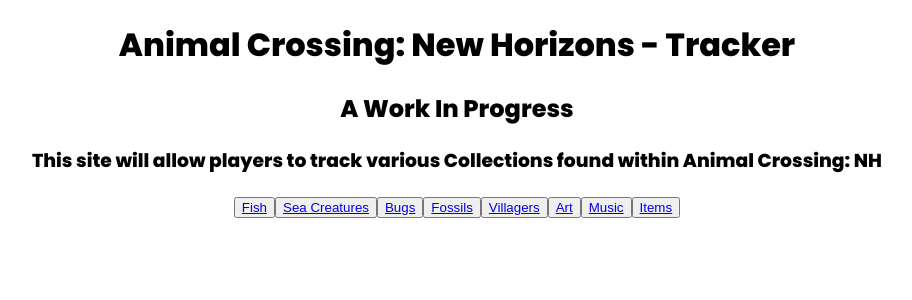
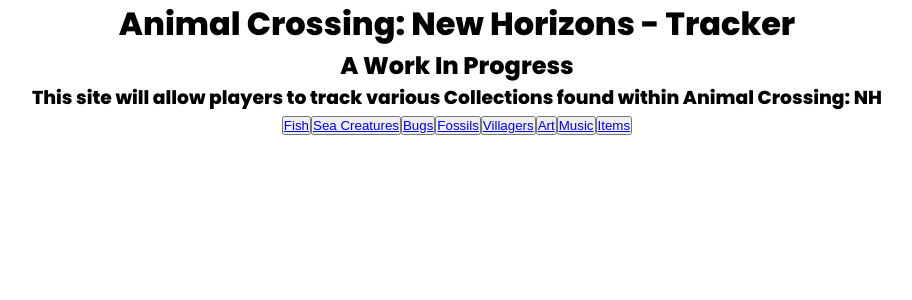
Before and after one commit to Epitome87/React-Animal-Crossing-Tracker, a React (Create React App) app in the folder client/: page / in a window 1280 px wide. Shown: the top 300 px of the page, without its empty margins (183-1095 px from the left). Built offline with nearby package versions, Linux system fonts and the light colour scheme.

Commit message:
Add basic CSS resets.

```diff
--- a/client/src/index.css
+++ b/client/src/index.css
@@ -1,10 +1,18 @@
-@import url('https://fonts.googleapis.com/css2?family=Poppins:wght@200;400;600;800&display=swap');
+@import url("https://fonts.googleapis.com/css2?family=Poppins:wght@200;400;600;800&display=swap");
+
+*,
+*::before,
+*::after {
+  box-sizing: border-box;
+  margin: 0;
+  padding: 0;
+}
 
 body {
   margin: 0;
-  font-family: 'Poppins', -apple-system, BlinkMacSystemFont, 'Segoe UI',
-    'Roboto', 'Oxygen', 'Ubuntu', 'Cantarell', 'Fira Sans', 'Droid Sans',
-    'Helvetica Neue', sans-serif;
+  font-family: "Poppins", -apple-system, BlinkMacSystemFont, "Segoe UI",
+    "Roboto", "Oxygen", "Ubuntu", "Cantarell", "Fira Sans", "Droid Sans",
+    "Helvetica Neue", sans-serif;
   -webkit-font-smoothing: antialiased;
   -moz-osx-font-smoothing: grayscale;
 }
```
